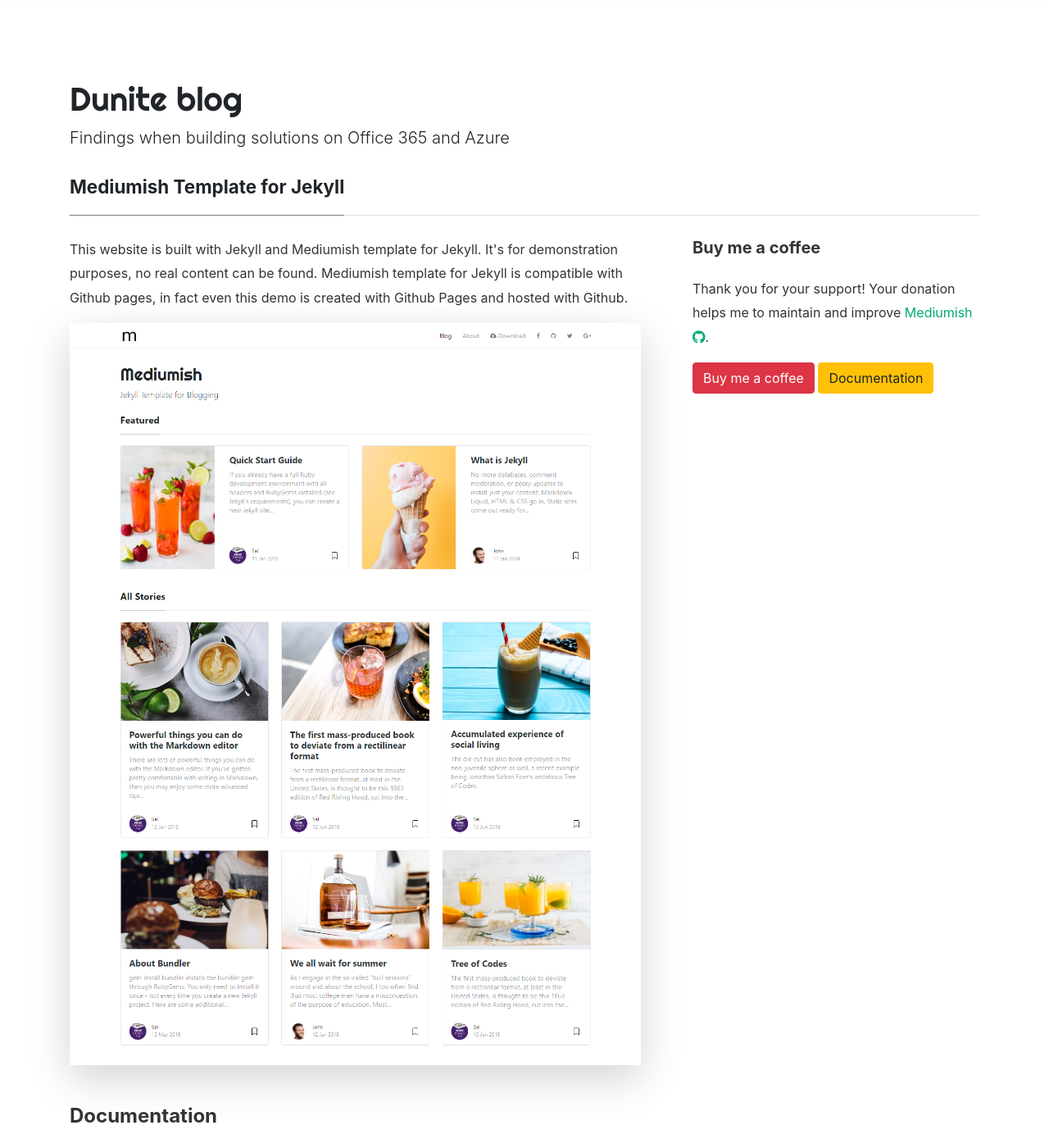
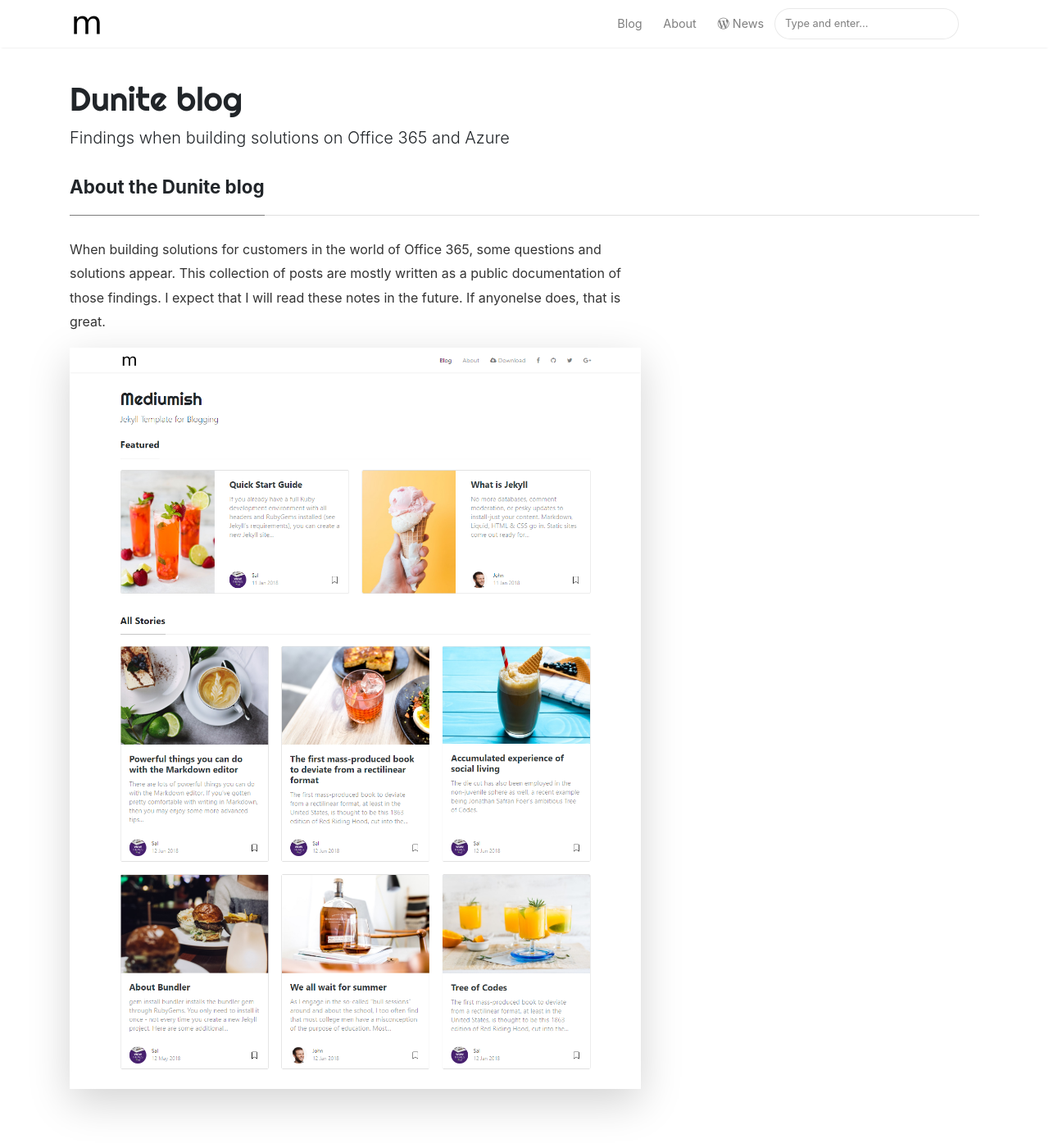
Before and after one commit to magnusdanielson/magnusdanielson.github.io, a Jekyll site: the page built from _pages/about.md, in a window 1280 px wide and 1400 px high. Shown: the whole window at 82% size. Built offline with Jekyll 4.4.1, drawn with Linux system fonts in a browser that asks for light colours; nearby versions of some CDN libraries; comment, search, counter and statistics services are not loaded; some of the changed text lies outside the part shown.

Commit message:
minor fix

```diff
--- a/_layouts/default.html
+++ b/_layouts/default.html
@@ -116,13 +116,13 @@ ga('send', 'pageview');
 ================================================== -->
 <div class="alertbar">
 	<div class="container text-center">
-		<span><img src="{{ site.baseurl }}/{{ site.logo }}" alt="{{site.title}}"> &nbsp; Never miss a <b>story</b> from us, subscribe to our newsletter</span>
+		<!-- <span><img src="{{ site.baseurl }}/{{ site.logo }}" alt="{{site.title}}"> &nbsp; Never miss a <b>story</b> from us, subscribe to our newsletter</span>
         <form action="{{site.mailchimp-list}}" method="post" name="mc-embedded-subscribe-form" class="wj-contact-form validate" target="_blank" novalidate>
             <div class="mc-field-group">
             <input type="email" placeholder="Email" name="EMAIL" class="required email" id="mce-EMAIL" autocomplete="on" required>
             <input type="submit" value="Subscribe" name="subscribe" class="heart">
             </div>
-        </form>
+        </form> -->
 	</div>
 </div>
 {% endif %}
@@ -163,7 +163,7 @@ ga('send', 'pageview');
                 Copyright © {{ site.time | date: "%Y" }} {{ site.name }}
             </div>
             <div class="col-md-6 col-sm-6 text-center text-lg-right">
-                <a target="_blank" href="https://www.wowthemes.net/mediumish-free-jekyll-template/">Mediumish Jekyll Theme</a> by WowThemes.net
+                <a target="_blank" href="https://www.dunite.se/news/">News</a> from Dunite
             </div>
         </div>
     </div>
--- a/_pages/about.md
+++ b/_pages/about.md
@@ -1,34 +1,27 @@
 ---
 layout: page
-title: Mediumish Template for Jekyll
+title: About the Dunite blog
 permalink: /about
-comments: true
+comments: false
 ---
 
 <div class="row justify-content-between">
 <div class="col-md-8 pr-5">
 
-<p>This website is built with Jekyll and Mediumish template for Jekyll. It's for demonstration purposes, no real content can be found. Mediumish template for Jekyll is compatible with Github pages, in fact even this demo is created with Github Pages and hosted with Github.</p>
+<p>When building solutions for customers in the world of Office 365, some questions and solutions appear.
+This collection of posts are mostly written as a public documentation of those findings. I expect that I
+will read these notes in the future. If anyonelse does, that is great. </p>
 
 <p class="mb-5"><img class="shadow-lg" src="{{site.baseurl}}/assets/images/mediumish-jekyll-template.png" alt="jekyll template mediumish" /></p>
-<h4>Documentation</h4>
-
-<p>Please, read the docs <a href="https://bootstrapstarter.com/bootstrap-templates/template-mediumish-bootstrap-jekyll/">here</a>.</p>
-
-<h4>Questions or bug reports?</h4>
-
-<p>Head over to our <a href="https://github.com/wowthemesnet/mediumish-theme-jekyll">Github repository</a>!</p>
-
-</div>
 
 <div class="col-md-4">
 
 <div class="sticky-top sticky-top-80">
-<h5>Buy me a coffee</h5>
+<!-- <h5>Buy me a coffee</h5> -->
 
-<p>Thank you for your support! Your donation helps me to maintain and improve <a target="_blank" href="https://github.com/wowthemesnet/mediumish-theme-jekyll">Mediumish <i class="fab fa-github"></i></a>.</p>
+<!-- <p>Thank you for your support! Your donation helps me to maintain and improve <a target="_blank" href="https://github.com/wowthemesnet/mediumish-theme-jekyll">Mediumish <i class="fab fa-github"></i></a>.</p>
 
-<a target="_blank" href="https://www.wowthemes.net/donate/" class="btn btn-danger">Buy me a coffee</a> <a target="_blank" href="https://bootstrapstarter.com/bootstrap-templates/template-mediumish-bootstrap-jekyll/" class="btn btn-warning">Documentation</a>
+<a target="_blank" href="https://www.wowthemes.net/donate/" class="btn btn-danger">Buy me a coffee</a> <a target="_blank" href="https://bootstrapstarter.com/bootstrap-templates/template-mediumish-bootstrap-jekyll/" class="btn btn-warning">Documentation</a> -->
 
 </div>
 </div>
```
Also changed, not shown: _posts/2023-01-18-getting-401-when-restoring-nuget.md (+3 -2 lines).
